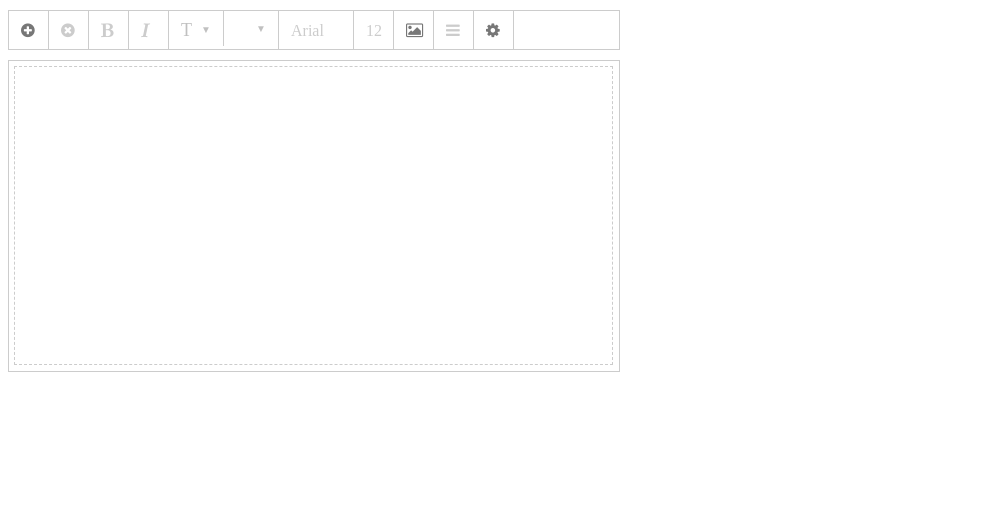
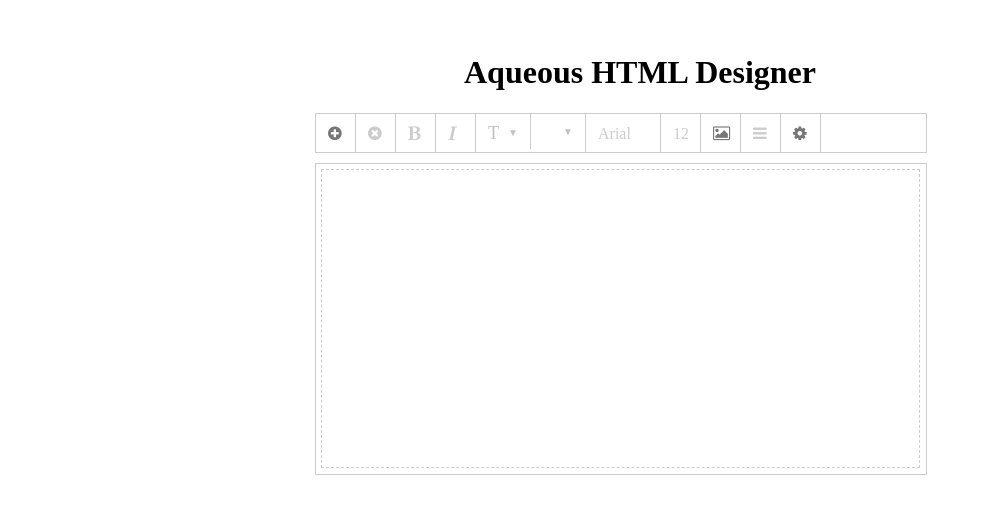
Before and after one commit to Futuring/aqueous, a plain HTML site: page index.html in a window 1280 px wide. Shown: the whole page, without its empty margins (0-982 px from the left). Drawn offline with nearby package versions, Linux system fonts and the light colour scheme.

Commit message:
html text and demo css

```diff
--- /dev/null
+++ b/css/demo.css
@@ -0,0 +1,29 @@
+/**
+DEMO CSS ONLY -- REMOVE THIS FILE DURING INSTALLATION --
+Aqueous HTML Designer
+Copyright (C) 2013  shuttercard.com
+
+This program is free software: you can redistribute it and/or modify
+it under the terms of the GNU General Public License as published by
+the Free Software Foundation, version 3 of the License.
+
+This program is distributed in the hope that it will be useful,
+but WITHOUT ANY WARRANTY; without even the implied warranty of
+MERCHANTABILITY or FITNESS FOR A PARTICULAR PURPOSE.  See the
+GNU General Public License for more details.
+
+You should have received a copy of the GNU General Public License
+along with this program.  If not, see <http://www.gnu.org/licenses/>.
+**/
+.wrapper{
+	font-family: 'Droid Serif';
+	width:650px;
+	margin-left : auto;
+	margin-right :auto;
+	padding : 25px;
+
+}
+
+.wrapper h1{
+	text-align:center
+}
--- a/index.html
+++ b/index.html
@@ -1,15 +1,22 @@
 <!DOCTYPE html>
 <html>
   <head>
-  <script src="http://ajax.googleapis.com/ajax/libs/jquery/1/jquery.min.js"></script>
+
+    <!-- demo css :: remove when installed :: -->
+    <link href="css/demo.css" rel="stylesheet" type="text/css" />
+    <script src="https://ajax.googleapis.com/ajax/libs/jquery/1/jquery.min.js"></script>
     <script src="aqueous.js"></script>
 
     <meta name="description" content="Aqeous -- Fluid Div Editor" />
     <meta charset=utf-8 />
-<title>Aqueous Designer</title>
+    <title>Aqueous Designer by Shuttercard</title>
   </head>
   <body>
+    <div class="wrapper">
+
+      <h1>Aqueous HTML Designer</h1>
       <div class="aqueous"></div>
+    </div>
 
     <script type="text/javascript">
     	$('.aqueous').aqueous({height : '300px', width : '600px'});
```
Lines whose indentation alone changed are shown as unchanged.
